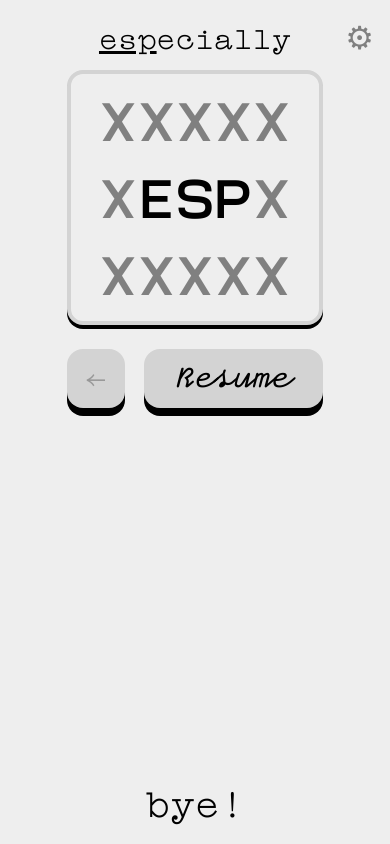
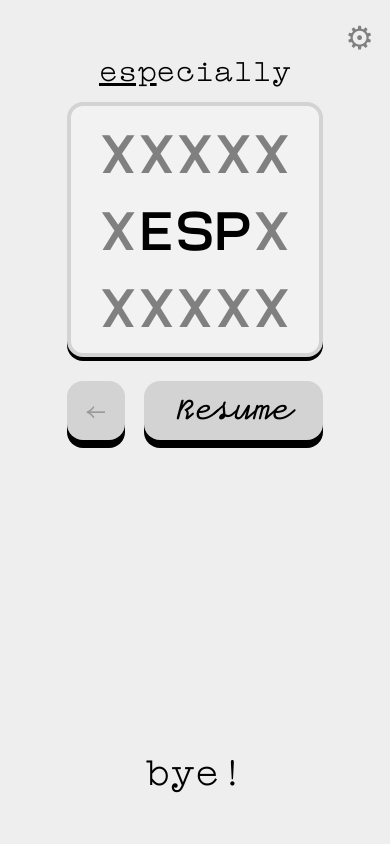
Before and after one commit to emendoza2/word-splat, a SvelteKit app: page /game in a window 390 px wide. Built offline with nearby package versions, Linux system fonts and the light colour scheme.

Commit message:
Better defaults and styling for mobile

```diff
--- a/package.json
+++ b/package.json
@@ -31,6 +31,8 @@
 	},
 	"type": "module",
 	"dependencies": {
+		"@capacitor/cli": "^4.6.1",
+		"@capacitor/core": "^4.6.1",
 		"ramda": "^0.28.0"
 	}
 }
--- a/src/lib/store.ts
+++ b/src/lib/store.ts
@@ -15,14 +15,14 @@ import { browser } from '$app/environment';
 export const maxGuessingTime = writable<number>(); // seconds
 export const difficulty = writable<number>();
 
-function linkToLocalStorage<T>(w: Writable<T>, key: string) {
-    w.set(JSON.parse(localStorage.getItem(key) || "null") || 1);
+function linkToLocalStorage<T>(w: Writable<T>, key: string, defaultValue: T) {
+    w.set(JSON.parse(localStorage.getItem(key) || "null") || defaultValue);
     w.subscribe((value: T)  => {
         localStorage.setItem(key, JSON.stringify(value));
     });
 }
 
 if (browser) {
-    linkToLocalStorage<number>(maxGuessingTime, "maxGuessingTime")
-    linkToLocalStorage<number>(difficulty, "difficulty")
+    linkToLocalStorage<number>(maxGuessingTime, "maxGuessingTime", 5)
+    linkToLocalStorage<number>(difficulty, "difficulty", 1)
 }
--- a/src/routes/game/+page.svelte
+++ b/src/routes/game/+page.svelte
@@ -265,10 +265,6 @@
 		/* padding: 0.2rem; */
 		/* transform: translate(0) */
 	}
-	.undo-button:hover,
-	.undo-button:active {
-		/* background-color: transparent; */
-    }
 	.defuse-button {
 		font-size: 1em;
 		background-color: lightgray;
@@ -287,13 +283,13 @@
 		background-color: black;
 	}
     .play-area {
-        padding: 1rem 0 1rem 0;
+        padding: 3rem 0 1rem 0;
     }
     .indicator {
         height: 1.3em;
         font-size: 1.3em;
         justify-self: end;
-        padding: 1rem 0 1rem 0;
+        padding: 1rem 0 3rem 0;
     }
     .settings-button {
         position: absolute;
```
Also changed, not shown: 1 other file (tests, documents, lock files or other folders).
